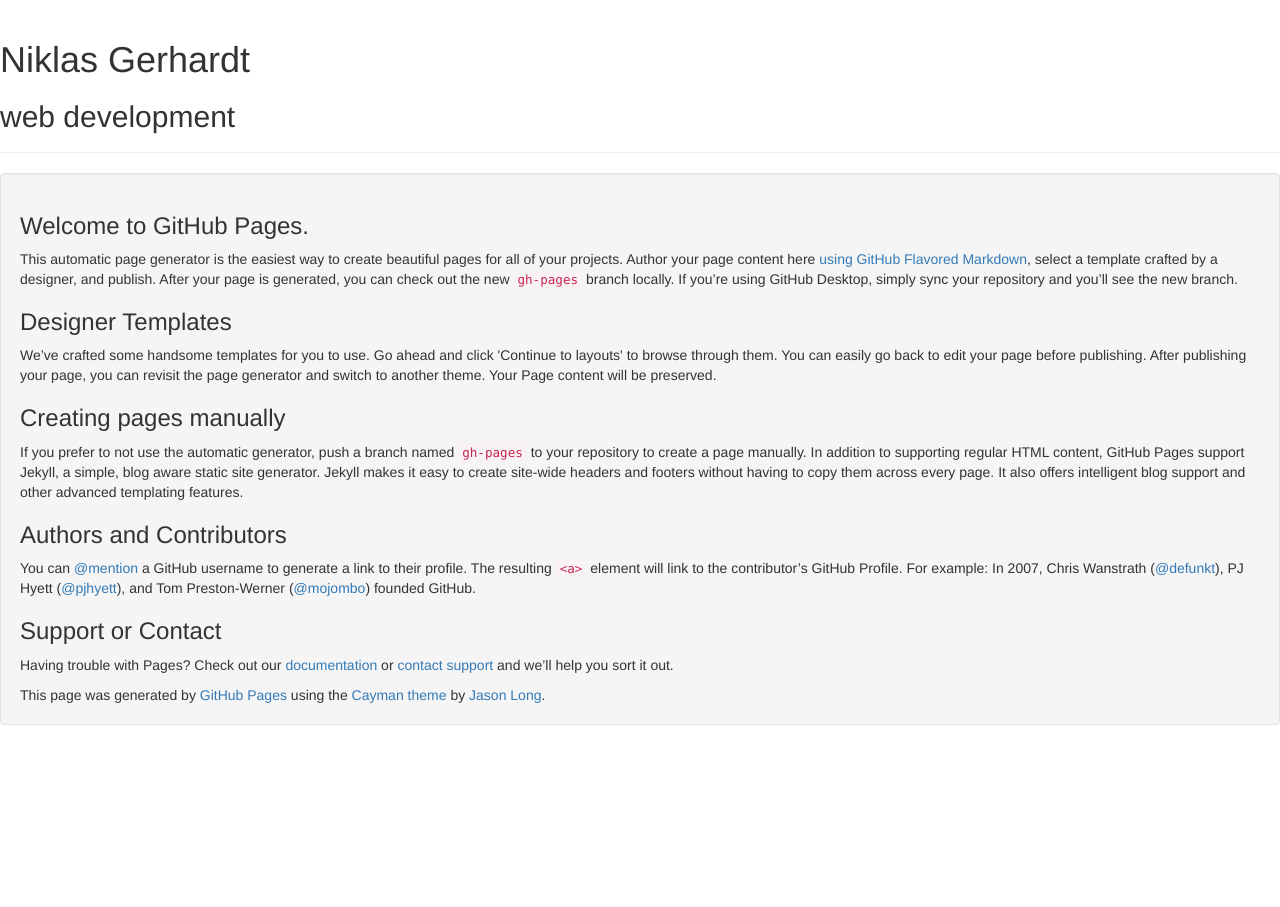
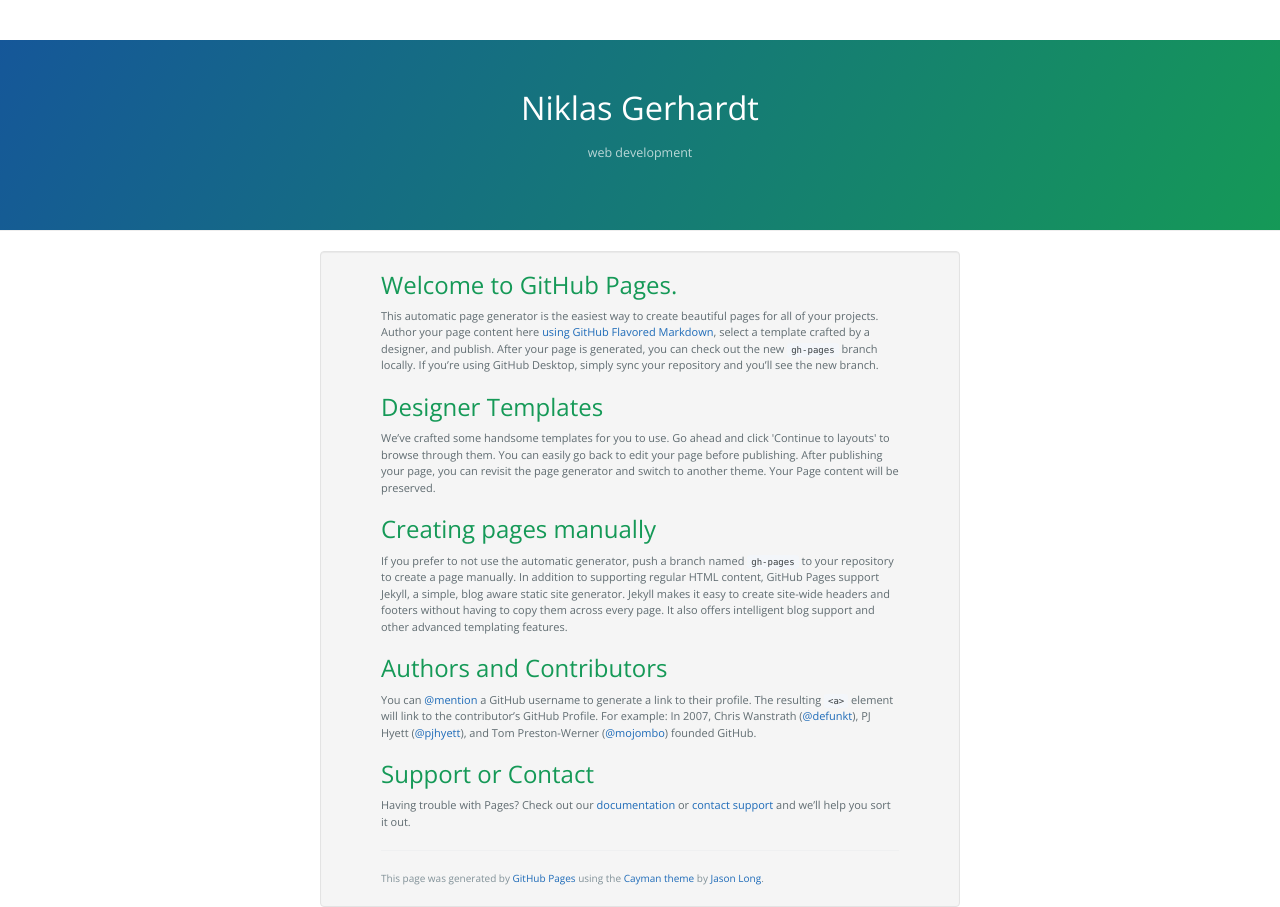
Before and after one commit to darkcraftxx/darkcraftxx.github.io, a Jekyll site: the page index.html, which Jekyll copies as it is, in a window 1280 px wide. Built offline with Jekyll 4.4.1, drawn with Linux system fonts in a browser that asks for light colours.

Commit message:
Update index.html

```diff
--- a/index.html
+++ b/index.html
@@ -6,6 +6,9 @@
     <meta name="viewport" content="width=device-width, initial-scale=1">
     <link href='https://fonts.googleapis.com/css?family=Open+Sans:400,700' rel='stylesheet' type='text/css'>
     <link rel="stylesheet" type="text/css" href="css/bootstrap.min.css">
+    <link rel="stylesheet" type="text/css" href="stylesheets/normalize.css" media="screen">
+    <link rel="stylesheet" type="text/css" href="stylesheets/stylesheet.css" media="screen">
+    <link rel="stylesheet" type="text/css" href="stylesheets/github-light.css" media="screen">
   </head>
   <body>
     <section class="page-header">
```
